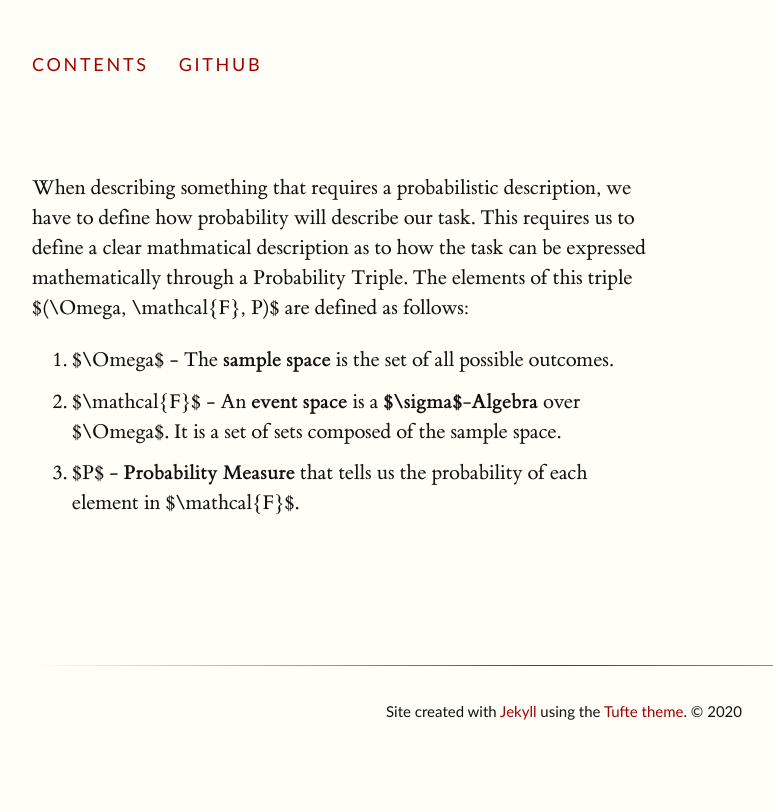
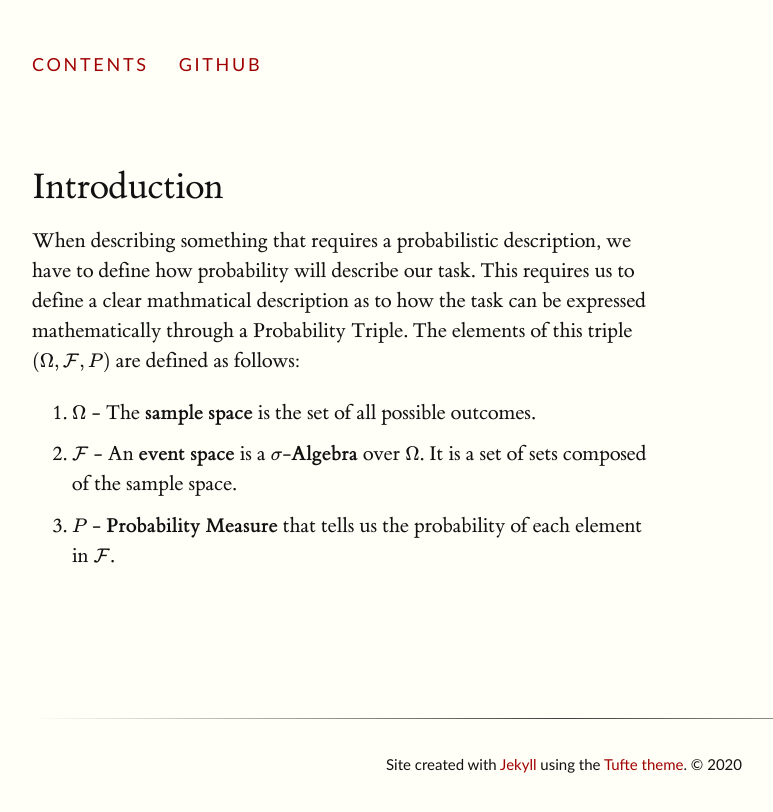
Before and after one commit to luisgc2116/luis_notes, a Jekyll site: the page built from published_notes/fundamental/intro_prob_spaces/index.md, in a window 1280 px wide. Shown: the top 812 px of the page, without its empty margins (128-901 px from the left). Built offline with Jekyll 4.4.1, drawn with Linux system fonts in a browser that asks for light colours; our own code applies the rules of GitHub Pages for plain Markdown files; formulas are drawn with MathJax 3.

Commit message:
Update index.md

```diff
--- a/published_notes/fundamental/intro_prob_spaces/index.md
+++ b/published_notes/fundamental/intro_prob_spaces/index.md
@@ -1,5 +1,10 @@
-When describing something that requires a probabilistic description, we have to define how probability will describe our task. This requires us to define a clear mathmatical description as to how the task can be expressed mathematically through a Probability Triple. The elements of this triple $(\Omega, \mathcal{F}, P)$ are defined as follows:
+---
+layout: post
+title: Introduction
+---
 
-1. $\Omega$ - The **sample space** is the set of all possible outcomes.
-2. $\mathcal{F}$ - An **event space** is a **$\sigma$-Algebra** over $\Omega$. It is a set of sets composed of the sample space.
-3. $P$ - **Probability Measure** that tells us the probability of each element in $\mathcal{F}$.
+When describing something that requires a probabilistic description, we have to define how probability will describe our task. This requires us to define a clear mathmatical description as to how the task can be expressed mathematically through a Probability Triple. The elements of this triple $$(\Omega, \mathcal{F}, P)$$ are defined as follows:
+
+1. $$\Omega$$ - The **sample space** is the set of all possible outcomes.
+2. $$\mathcal{F}$$ - An **event space** is a **$$\sigma$$-Algebra** over $$\Omega$$. It is a set of sets composed of the sample space.
+3. $$P$$ - **Probability Measure** that tells us the probability of each element in $$\mathcal{F}$$.
```
